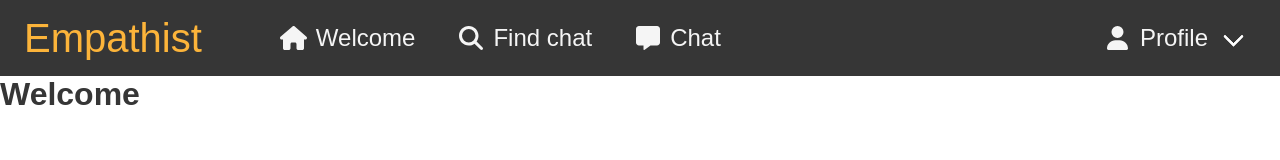
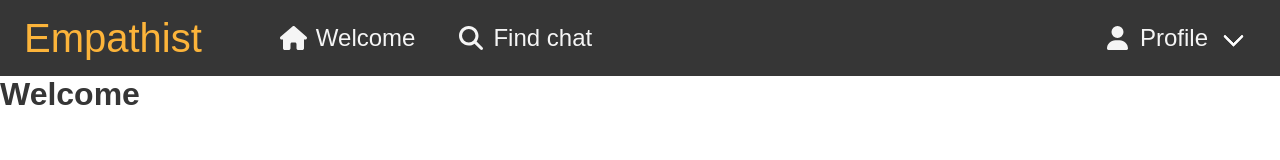
Before and after one commit to rakenduste-programmeerimine-2022/empathist, a React (Create React App) app in the folder client/: page / in a window 1280 px wide. Shown: the top 160 px of the page. Built offline with nearby package versions, Linux system fonts and the light colour scheme.

Commit message:
Navbar altered
- First step to making chat and find chat one page

```diff
--- a/client/src/App.js
+++ b/client/src/App.js
@@ -26,7 +26,6 @@ function App() {
       <Navbar />
       <Routes>
         <Route path="/" element={<Welcome />} />
-        <Route path="/findChat" element={<FindChat />} />
         <Route path="/chat" element={<Chat />} />
         <Route path="/login" element={<Login />} />
         <Route path="/signup" element={<Signup />} />
--- a/client/src/components/global/Navbar.js
+++ b/client/src/components/global/Navbar.js
@@ -10,11 +10,10 @@ import {
   faMagnifyingGlass,
   faMessage,
 } from "@fortawesome/free-solid-svg-icons"
-const pages = [
-  { name: "Welcome", path: "/", icon: faHome },
-  { name: "Find chat", path: "/findchat", icon: faMagnifyingGlass },
-  { name: "Chat", path: "/chat", icon: faMessage },
-]
+
+const findChat = { name: "Find chat", path: "/chat", icon: faMagnifyingGlass }
+const chat = { name: "Chat", path: "/chat", icon: faMessage }
+const welcome = { name: "Welcome", path: "/", icon: faHome }
 
 const Navbar = () => {
   const [navToggle, setNavToggle] = useState("")
@@ -72,21 +71,33 @@ const Navbar = () => {
           className={`navbar-menu is-size-4 has-background-dark ${navMenu}`}
         >
           <div className="navbar-start">
-            {pages.map((page) => (
               <Link
-                key={page.name}
+                key={welcome.name}
                 id="navItem"
                 className="navbar-item has-text-light is-size-4 px-5"
-                to={page.path}
+                to={welcome.path}
               >
                 <span className="icon-text">
                   <span className="icon pr-2">
-                    <FontAwesomeIcon icon={page.icon} />
+                    <FontAwesomeIcon icon={welcome.icon} />
                   </span>
-                  <span>{page.name}</span>
+                  <span>{welcome.name}</span>
                 </span>
               </Link>
-            ))}
+              <Link
+                  key={user.roomID?chat.name:findChat.name}
+                  id="navItem"
+                  className="navbar-item has-text-light is-size-4 px-5"
+                  to={chat.path}
+              >
+              <span className="icon-text">
+                <span className="icon pr-2">
+                  <FontAwesomeIcon icon={user.roomID?chat.icon:findChat.icon} />
+                </span>
+                <span>{user.roomID?chat.name:findChat.name}</span>
+              </span>
+              </Link>
+
           </div>
           <div className="navbar-end">
             <div className="navbar-item has-dropdown is-hoverable mr-3">
```
